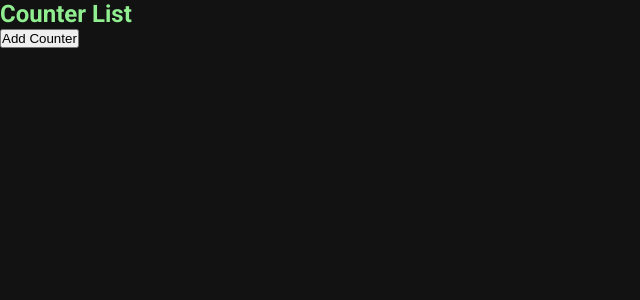
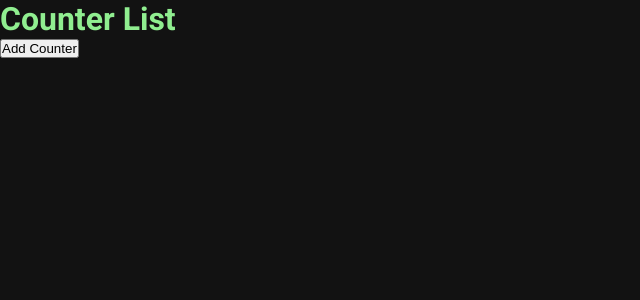
Before and after one commit to Espadv69/Counter-List, a React (Vite) app: page / in a window 1280 px wide. Shown: the top 300 px of the page, without its empty margins (0-640 px from the left). Built offline with nearby package versions, Linux system fonts and the light colour scheme.

Commit message:
Update CounterList component with improved heading and button styling

```diff
--- a/src/components/CounterList.jsx
+++ b/src/components/CounterList.jsx
@@ -35,8 +35,10 @@ const CounterList = () => {
 
   return (
     <div>
-      <h2>Counter List</h2>
-      <button onClick={addCounter}>Add Counter</button>
+      <h1 className="h1-title">Counter List</h1>
+      <button className="button-addCounter" onClick={addCounter}>
+        Add Counter
+      </button>
 
       <div className="grid-container">
         {counters.map((counter) => (
```
